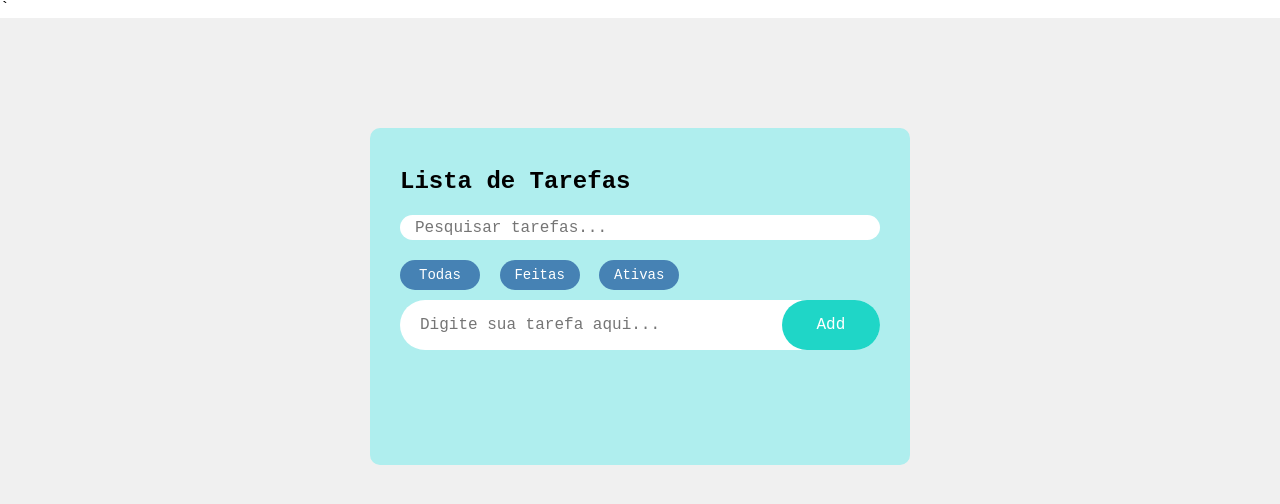
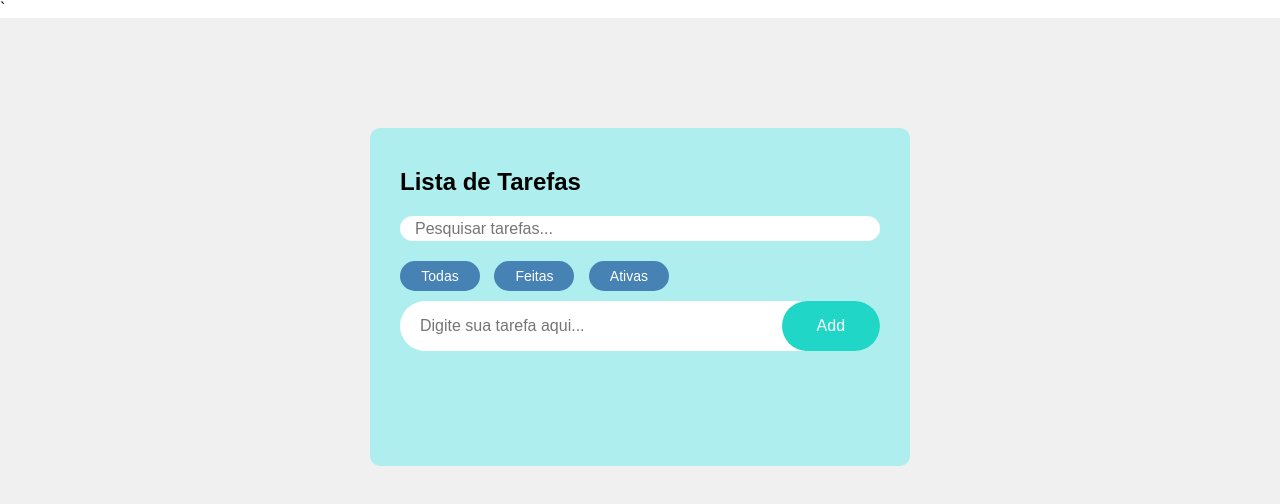
Before and after one commit to SavioSA-77/-ToDoList_MFDS, a website: page pagina.html in a window 1280 px wide. Drawn offline with Linux system fonts and the light colour scheme.

Commit message:
mudança para fazer no código

```diff
--- a/style.css
+++ b/style.css
@@ -2,7 +2,8 @@
   margin: 0;
   padding: 0;
   box-sizing: border-box;
-    font-family: 'Andale Mono', monospace;
+  font-family: 'Arial', sans-serif;
+  /*font-family: "Andale Mono", monospace;*/
 }
 
 .container {
@@ -15,6 +16,7 @@
 .todo-app {
   width: 100%;
   background-color: #AFEEEE;
+  /*background-color: #ffdab9;*/
   border-radius: 10px;
   margin: 100px auto 20px;
   padding: 40px 30px 70px;
@@ -53,6 +55,7 @@ button {
   border: none;
   outline: none;
   background: #00d1c0e0;
+  /*background: #FF8C00;*/
   color: #fff;
   font-size: 16px;
   border-radius: 30px;
@@ -62,6 +65,7 @@ button {
 
 button:hover {
   background: #00b3a4;
+  /*background: #CC7000;*/
 }
 
 #lista-tarefas {
@@ -92,6 +96,7 @@ button:hover {
   color: #555;
   text-decoration: line-through;
   background: #d4edda !important;
+  /*background: #f8d7da !important;*/
   opacity: 0.85;
   font-style: italic;
   transition: opacity 0.2s, transform 0.2s;
@@ -124,7 +129,8 @@ hr {
   height: 30px;
   border: none;
   outline: none;
-    background: #4682B4;
+  background: #4682b4;
+  /*background: #6A5ACD;*/
   color: #fff;
   font-size: 14px;
   border-radius: 20px;
```
Lines whose indentation alone changed are shown as unchanged.
